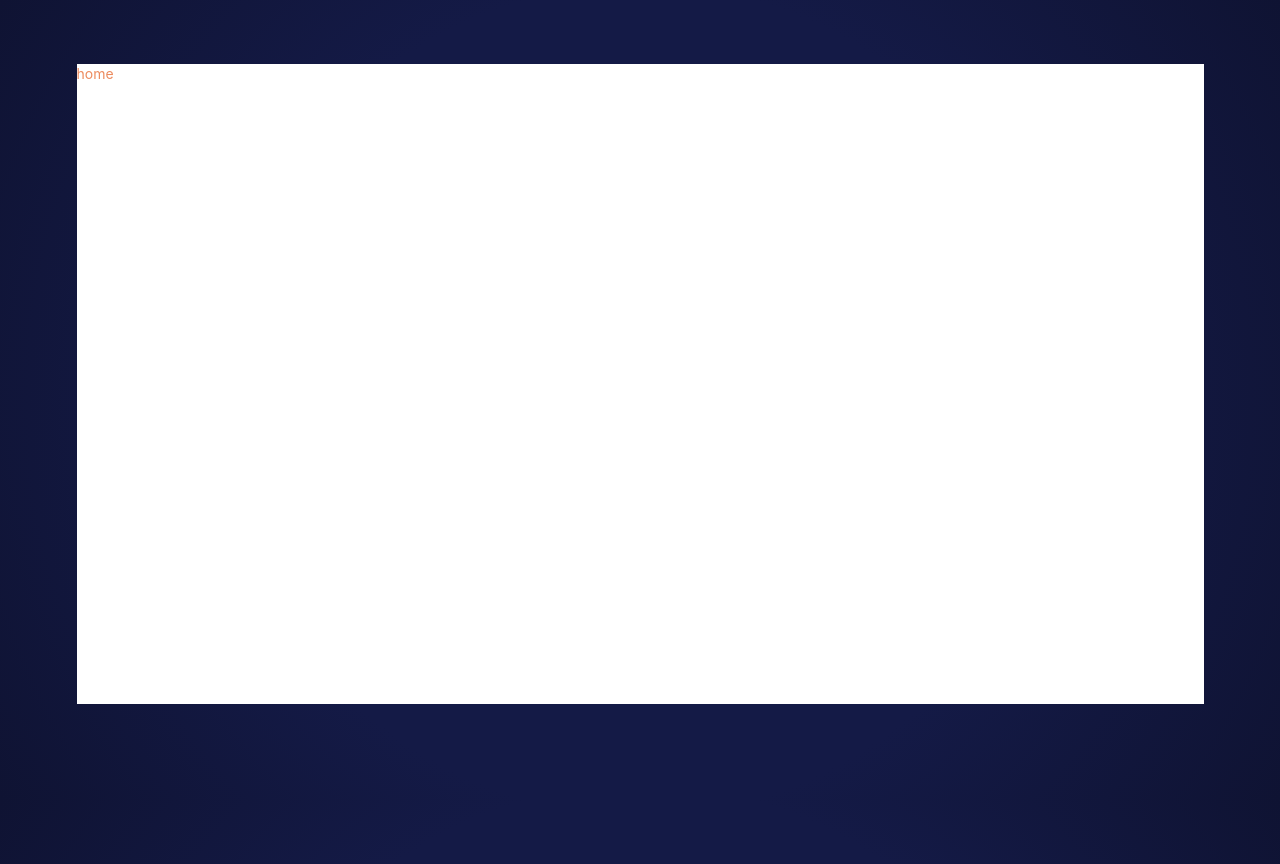
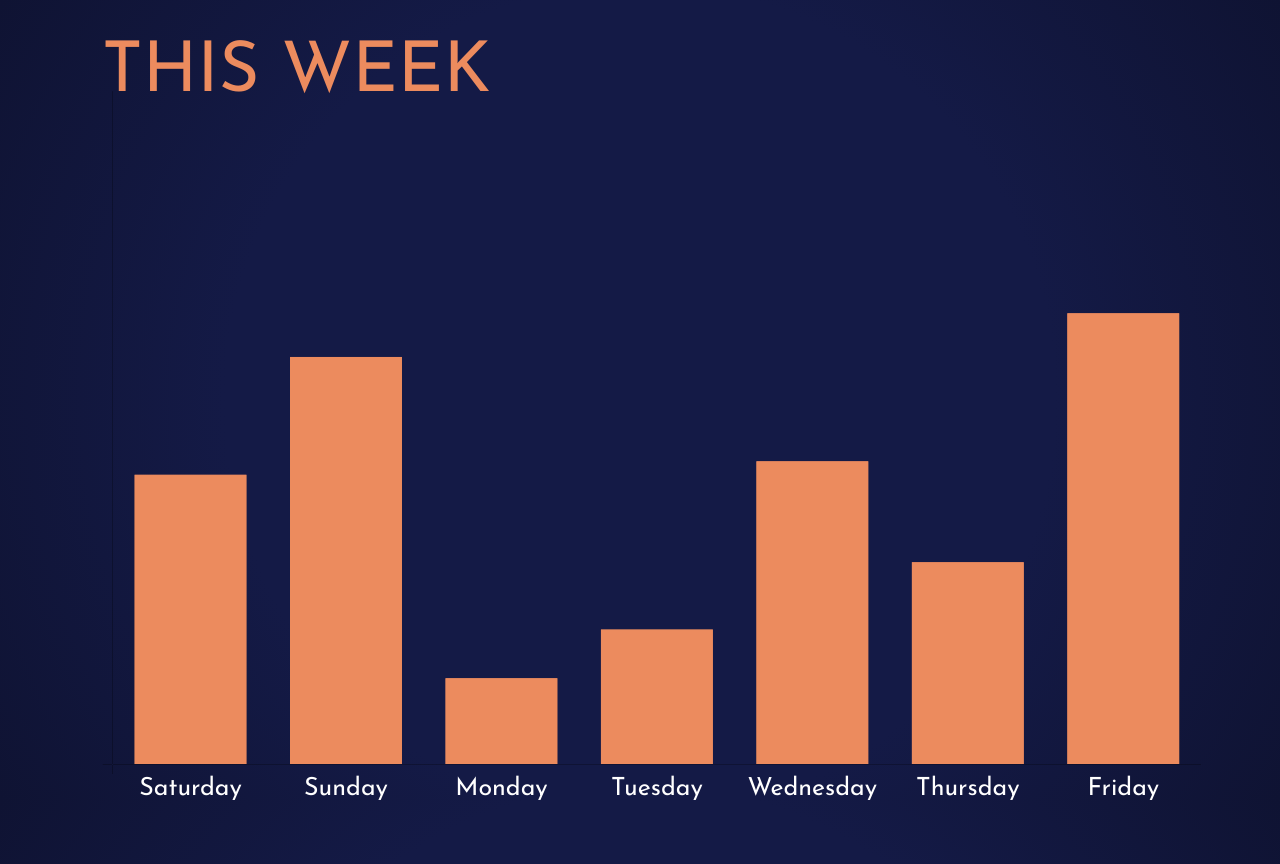
Before and after one commit to DMeechan/sleepyhead, a React (Create React App) app in the folder web/: page / in a window 1280 px wide. Built offline with nearby package versions, Linux system fonts and the light colour scheme.

Commit message:
Progress with main page

```diff
--- a/web/package.json
+++ b/web/package.json
@@ -3,7 +3,10 @@
   "version": "0.1.0",
   "private": true,
   "dependencies": {
+    "chart.js": "^2.8.0",
+    "chartjs-plugin-datalabels": "^0.7.0",
     "react": "^16.10.2",
+    "react-chartjs-2": "^2.8.0",
     "react-dom": "^16.10.2",
     "react-router-dom": "^5.1.2",
     "react-scripts": "3.2.0"
--- a/web/public/index.html
+++ b/web/public/index.html
@@ -4,6 +4,7 @@
     <meta charset="utf-8" />
     <link rel="icon" href="%PUBLIC_URL%/favicon.ico" />
 
+    <link href="https://fonts.googleapis.com/css?family=Josefin+Sans&display=swap" rel="stylesheet">
     <link rel="stylesheet" href="//cdn.jsdelivr.net/npm/semantic-ui@2.4.2/dist/semantic.min.css" />
     <meta name="viewport" content="width=device-width, initial-scale=1" />
     <meta name="theme-color" content="#000000" />
--- /dev/null
+++ b/web/src/components/BarChart.js
@@ -0,0 +1,98 @@
+import React, { Component } from 'react';
+import { Bar } from 'react-chartjs-2';
+import 'chartjs-plugin-datalabels';
+
+const weekday = new Array(7);
+weekday[0] = 'Sunday';
+weekday[1] = 'Monday';
+weekday[2] = 'Tuesday';
+weekday[3] = 'Wednesday';
+weekday[4] = 'Thursday';
+weekday[5] = 'Friday';
+weekday[6] = 'Saturday';
+
+const getWeekday = (today, i) => {
+  return today - i >= 0 ? today - i : 7 + (today - i);
+};
+
+const weekDays = () => {
+  const labels = new Array(7);
+  for (let i = 0; i <= 6; i += 1) {
+    labels[i] = weekday[getWeekday(new Date().getDay(), i)];
+  }
+  return labels.reverse();
+};
+
+const data = {
+  labels: weekDays(),
+  datasets: [
+    {
+      backgroundColor: '#ec8b5e',
+      borderColor: '#ec8b5e',
+      borderWidth: 1,
+      hoverBackgroundColor: 'rgba(236,139,94,0.8)',
+      hoverBorderColor: '#ec8b5e',
+      data: [43, 60.5, 12.76, 20, 45, 30, 67, 0, 100]
+    }
+  ]
+};
+
+export default class BarChart extends Component {
+  render() {
+    return (
+      <div>
+        <header id="bar-graph-title">THIS WEEK</header>
+        <Bar
+          data={data}
+          width={100}
+          height={65}
+          options={{
+            maintainAspectRatio: true,
+            legend: {
+              display: false
+            },
+            plugins: {
+              datalabels: {
+                display: true,
+                color: 'white',
+                align: 'end',
+                anchor: 'end',
+                font: {
+                  size: 40,
+                  family: '"Josefin Sans", sans-serif'
+                }
+              }
+            },
+            labels: {
+              color: 'white'
+            },
+            scales: {
+              xAxes: [
+                {
+                  gridLines: {
+                    color: 'transparent'
+                  },
+                  ticks: {
+                    fontColor: 'white',
+                    fontFamily: '"Josefin Sans", sans-serif',
+                    fontSize: 25
+                  }
+                }
+              ],
+              yAxes: [
+                {
+                  gridLines: {
+                    color: 'transparent'
+                  },
+                  ticks: {
+                    fontColor: 'transparent'
+                  }
+                }
+              ]
+            }
+          }}
+        />
+      </div>
+    );
+  }
+}
--- a/web/src/index.css
+++ b/web/src/index.css
@@ -1,18 +1,11 @@
 body {
   margin: 0;
-  font-family: -apple-system, BlinkMacSystemFont, 'Segoe UI', 'Roboto', 'Oxygen',
-    'Ubuntu', 'Cantarell', 'Fira Sans', 'Droid Sans', 'Helvetica Neue',
-    sans-serif;
+  font-family: 'Josefin Sans', sans-serif;
   -webkit-font-smoothing: antialiased;
   -moz-osx-font-smoothing: grayscale;
   color: #ec8b5e;
   background: #141a46;
-  background: radial-gradient(
-    circle,
-    #141a46 0%,
-    #141a46 55%,
-    #0f1333 100%
-  );
+  background: radial-gradient(circle, #141a46 0%, #141a46 55%, #0f1333 100%);
   overflow: hidden;
 }
 
@@ -25,5 +18,10 @@ code {
   height: 80vh;
   margin-top: 8vh;
   /* chage background to transparent */
-  background: white;
+  background: transparent;
 }
+
+#bar-graph-title {
+  font-size: 70px;
+  margin-left: 2vw;
+}
--- a/web/src/pages/Factors.js
+++ b/web/src/pages/Factors.js
@@ -1,10 +1,8 @@
 import React from 'react';
 import { Link } from 'react-router-dom';
 
-import Content from '../components/Content';
-
 export default class Factors extends React.Component {
   render() {
-    return <Content text="factors" />;
+    return <div id="content-container">Factors</div>;
   }
 }
--- a/web/src/pages/Feedback.js
+++ b/web/src/pages/Feedback.js
@@ -1,10 +1,9 @@
 import React from 'react';
 import { Link } from 'react-router-dom';
 
-import Content from '../components/Content';
-
 export default class Feedback extends React.Component {
   render() {
-      return  <Content text="feedBack" />;
+    return <div id="content-container">Feedback</div>;
+
   }
 }
--- a/web/src/pages/Home.js
+++ b/web/src/pages/Home.js
@@ -1,12 +1,14 @@
 import React from 'react';
 import { Link } from 'react-router-dom';
 
-import Content from '../components/Content';
+import BarChart from '../components/BarChart';
 
 export default class Home extends React.Component {
   render() {
     return (
-      <Content text="home" />
+      <div id="content-container">
+        <BarChart />
+      </div>
     );
   }
 }
```
Also changed, not shown: web/src/components/Content.js (deleted, +0 -7 lines), 1 other file (tests, documents, lock files or other folders).
